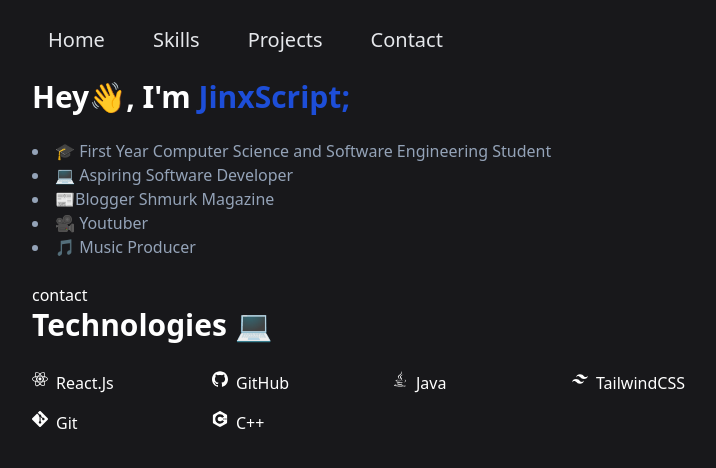
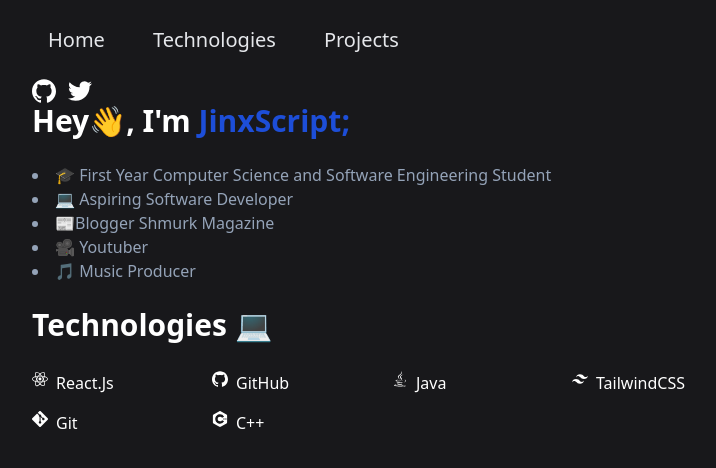
Before and after one commit to JinxScript/mywebsite, a React (Create React App) app: page / in a window 1280 px wide. Shown: the top 468 px of the page, without its empty margins (256-972 px from the left). Built offline with nearby package versions, Linux system fonts and the light colour scheme.

Commit message:
min fixes

```diff
--- a/src/App.js
+++ b/src/App.js
@@ -1,7 +1,6 @@
 import React from 'react';
 import Nav from './componets/navBar';
 import Hero from './componets/hero';
-import Contact from './componets/contact';
 import Technologies from './componets/technologies';
 
 function App() {
@@ -9,9 +8,11 @@ function App() {
 
     <div class="px-2 sm:px-8 md:px-24 lg:px-48 xl:px-72 text-white">
           <div	 >
+            <br></br>
                <Nav />
+               <br></br>
                 <Hero/>
-                <Contact/>
+                <br></br>
                 <Technologies/>
           </div>
           </div>
--- a/src/componets/contact.jsx
+++ /dev/null
@@ -1,9 +0,0 @@
-import React from 'react';
-
-function contact() {
-  return (
-    <div>contact</div>
-  )
-}
-
-export default contact;
--- a/src/componets/hero.jsx
+++ b/src/componets/hero.jsx
@@ -1,11 +1,25 @@
 import React from 'react';
+import {
+	SiTwitter,
+  SiGithub,
+
+} from 'react-icons/si';
 
 function Hero() {
   return (
     <div >
-      <br></br>
+
+            <div class="flex items-center space-x-3">
+
+              <a href="https://github.com/jinxscript" target="_blank" rel="noreferrer" aria-label="GitHub Profile">
+                <SiGithub className="w-6 h-6"/>
+                <span class="sr-only">GitHub Profile</span>
+              </a>
+
+                <a href="https://twitter.com/jinxscript" target="_blank" rel="noreferrer" aria-label="Twitter Profile"><SiTwitter className="w-6 h-6"/></a>
+            </div>
             <h4 class="text-3xl font-bold ">Hey👋, I'm <span class="text-blue-700 dark:text-white">JinxScript;</span> </h4>
-            <br></br>
+          <br></br>
             <div className='text-slate-400	'>
                 <li>🎓 First Year Computer Science and Software Engineering Student</li>
                 <li> 💻 Aspiring Software Developer</li>
@@ -14,7 +28,7 @@ function Hero() {
                 <li> 🎵 Music Producer  </li>
 
             </div>
-      <br></br>
+
     </div>
   )
 }
--- a/src/componets/navBar.jsx
+++ b/src/componets/navBar.jsx
@@ -5,13 +5,12 @@ import React from 'react';
 function navBar() {
     return (
         <div className='Navebar'>
-           <br></br>
+
             <div className='Navbar-left'>
                 <p className="hidden sm:flex sm:flex-row sm:gap-x-4">
                         <a href="/#" className="cursor-pointer rounded-md px-4 py-[0.10rem] text-xl text-gray-200 duration-100 hover:bg-zinc-800">Home</a>
-                        <a href="/#skills" className="cursor-pointer rounded-md px-4 py-[0.10rem] text-xl text-gray-200 duration-100 hover:bg-zinc-800">Skills</a>
+                        <a href="/#skills" className="cursor-pointer rounded-md px-4 py-[0.10rem] text-xl text-gray-200 duration-100 hover:bg-zinc-800">Technologies</a>
                         <a href="/#projects" className="cursor-pointer rounded-md px-4 py-[0.10rem] text-xl text-gray-200 duration-100 hover:bg-zinc-800">Projects</a>
-                        <a href="/#contact" className="cursor-pointer rounded-md px-4 py-[0.10rem] text-xl text-gray-200 duration-100 hover:bg-zinc-800">Contact</a>
                  </p>
             </div>
 
--- a/src/componets/technologies.jsx
+++ b/src/componets/technologies.jsx
@@ -31,8 +31,8 @@ function technologies() {
 								<span>GitHub</span>
 							</li>
 							<li className="flex space-x-2">
-								<span><SiJava text="Java" /></span>
-								<span>Java</span>
+								<span><SiJava text="Java" /></span><span>Java</span>
+
 							</li>
 							<li className="flex space-x-2">
 								<span><SiTailwindcss text="TailwindCSS" /></span>
```
